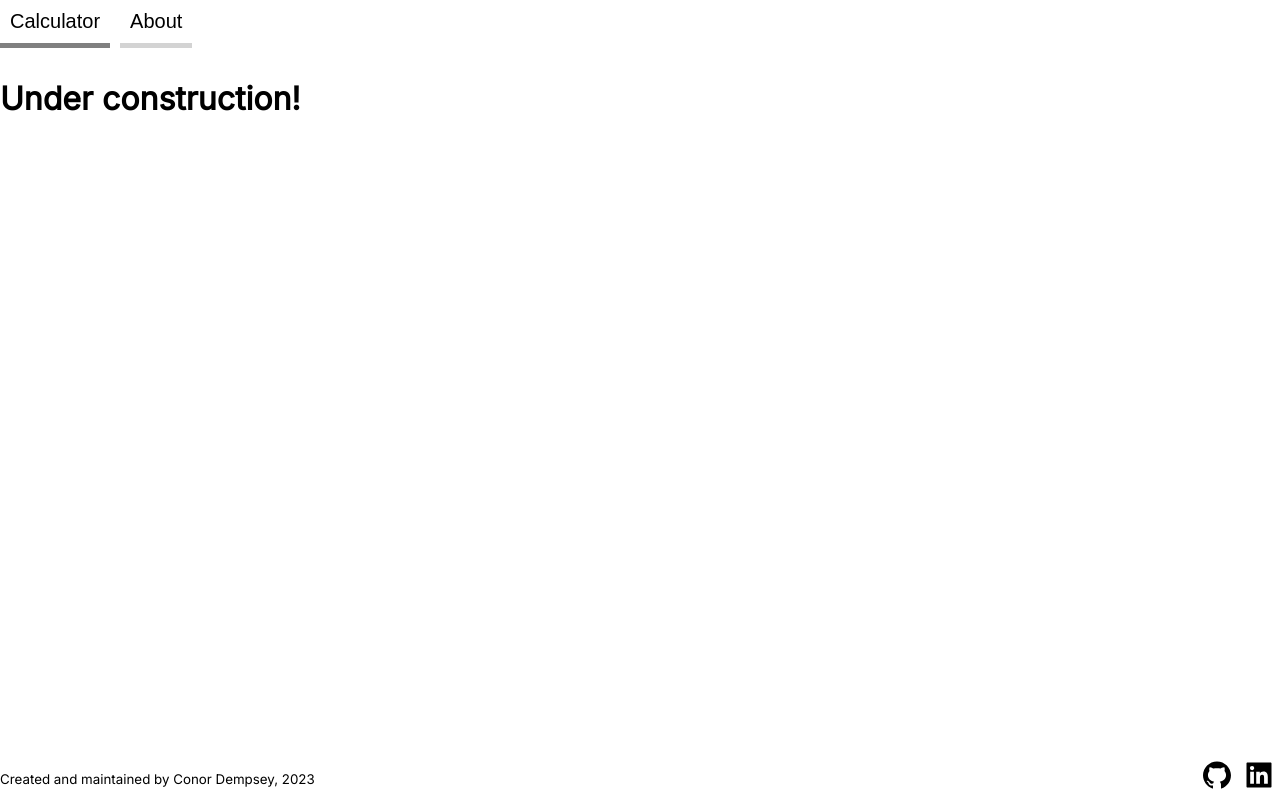
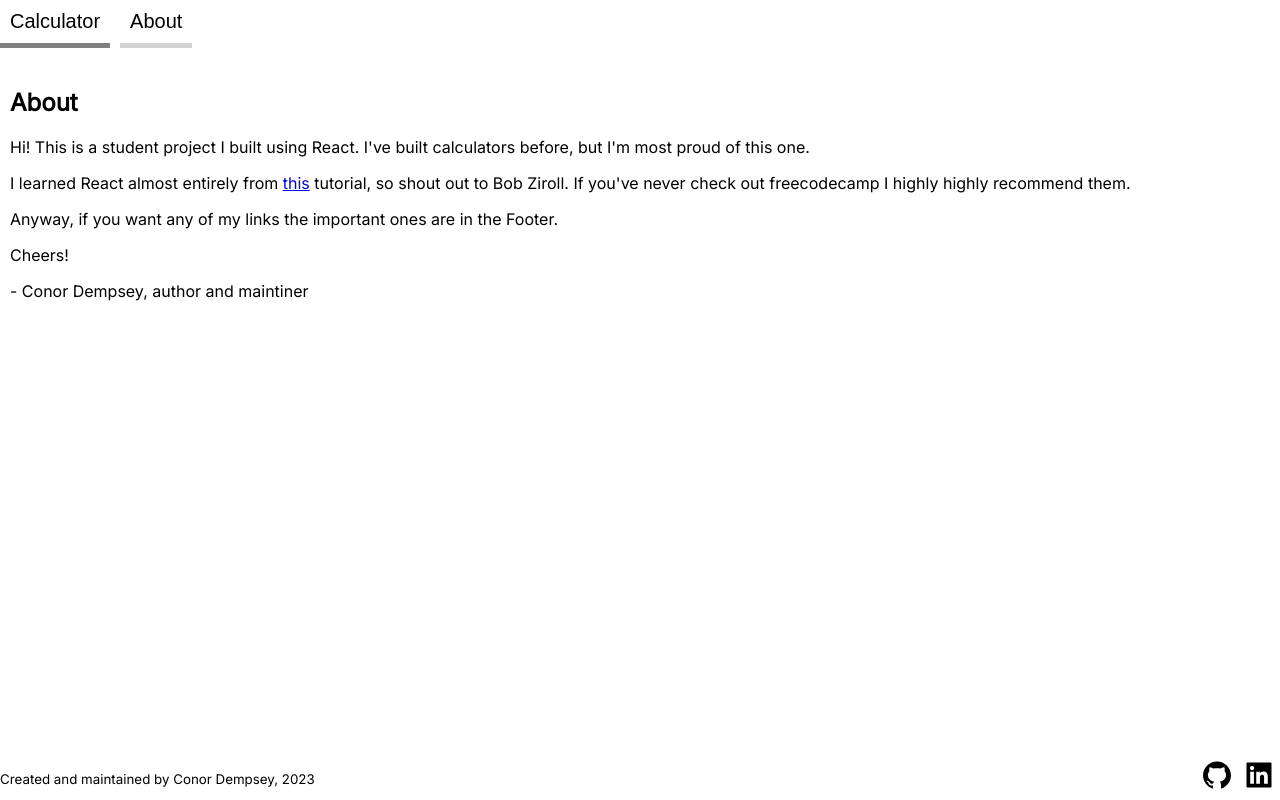
Before and after one commit to crimsonblue11/calculator-app, a React (Create React App) app: page / in a window 1280 px wide. Both pictures are taken after a click on the button "About". Built offline with nearby package versions, Linux system fonts and the light colour scheme.

Commit message:
feat: add about page
Add about page. Technically this is a component rather than
an actual page, but it functions the same.

```diff
--- a/src/App.js
+++ b/src/App.js
@@ -2,6 +2,7 @@ import React from "react"
 import Calculator from "./components/Calculator"
 import Footer from "./components/Footer"
 import Header from "./components/Header"
+import About from "./components/About"
 
 export default function App() {
     const [pageState, setPageState] = React.useState(0)
@@ -12,7 +13,7 @@ export default function App() {
             page = <Calculator />
             break
         case 1:
-            page = <h1>Under construction!</h1>
+            page = <About />
             break
         default:
             page = <h1>Whoops, something went wrong.</h1>
--- /dev/null
+++ b/src/components/About.js
@@ -0,0 +1,18 @@
+import React from "react"
+
+export default function About() {
+    return (
+        <article>
+            <h1>About</h1>
+            <p>Hi! This is a student project I built using React.
+            I've built calculators before, but I'm most proud of this one.</p>
+            <p>I learned React almost entirely
+            from <a href="https://www.youtube.com/watch?v=bMknfKXIFA8">this</a> tutorial,
+            so shout out to Bob Ziroll.
+            If you've never check out freecodecamp I highly highly recommend them.</p>
+            <p>Anyway, if you want any of my links the important ones are in the Footer.</p>
+            <p>Cheers!</p>
+            <p>- Conor Dempsey, author and maintiner</p>
+        </article>
+    )
+}
--- a/src/style.css
+++ b/src/style.css
@@ -127,3 +127,7 @@ footer {
 .header--tab:active {
     border-bottom: 5px solid black;
 }
+
+article {
+    margin: 10px;
+}
```
